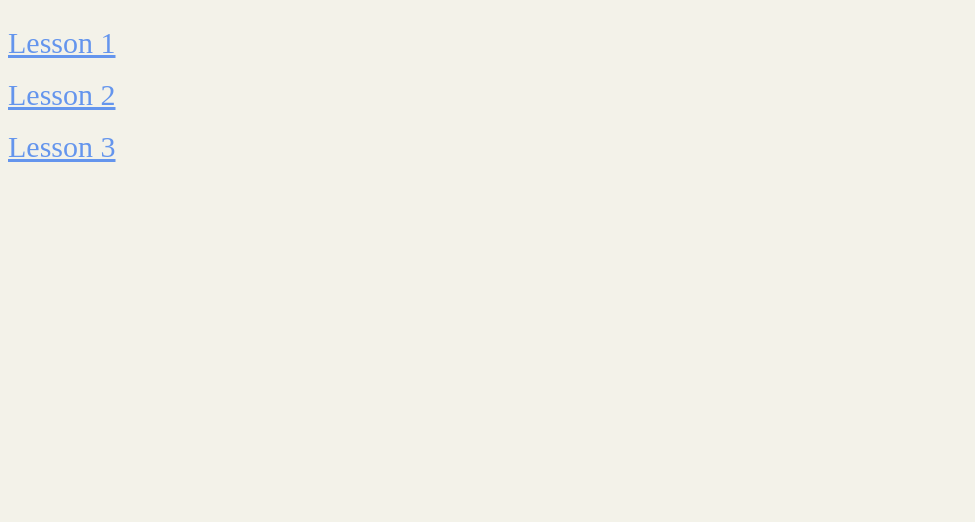
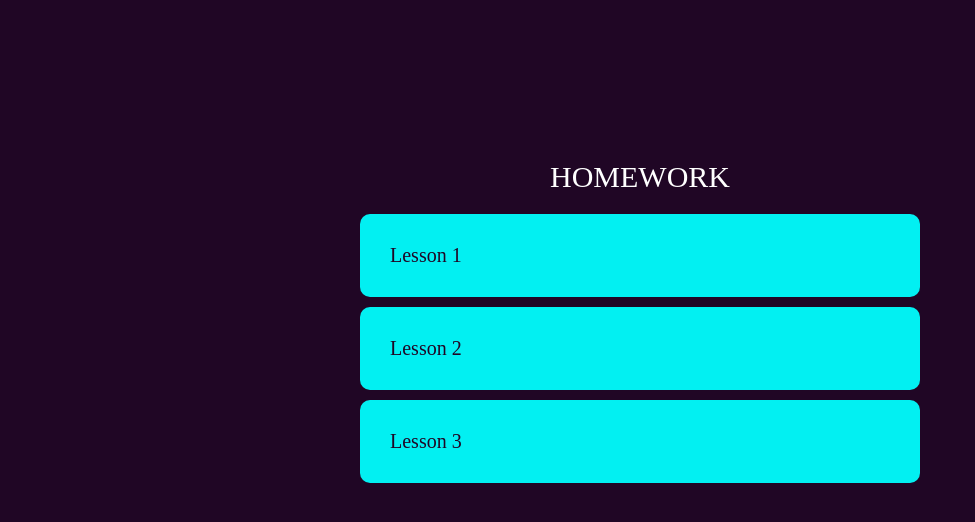
Before and after one commit to E1ano/Okten-html, a plain HTML site: page index.html in a window 1280 px wide. Shown: the whole page, without its empty margins (0-975 px from the left). Drawn offline with Linux system fonts and the light colour scheme.

Commit message:
new nav-menu

```diff
--- a/index.html
+++ b/index.html
@@ -8,16 +8,49 @@
     <title>OktenNAV</title>
     <style>
         body {
-            background: rgb(243, 242, 233);
+            background: #200625FF;
+        }
+
+        .wrapper {
+            margin-top: 150px;
+        }
+
+        .lesson {
+            width: 500px;
+            margin: 10px auto;
+            background: rgba(0, 255, 255, 0.94);
+            padding: 30px;
+            border-radius: 10px;
+        }
+
+        .lesson a {
+            text-decoration: none;
+            font-size: 20px;
+            color: #200625FF;
+            transition: 0.2s;
+        }
+
+        .lesson a:hover {
+            font-size: 24px;
+        }
+
+        .homework {
+            color:#fff;
+            margin: 0 auto;
+            width: 500px;
+            text-align: center;
+            padding: 10px;
+            font-size: 30px;
         }
     </style>
 </head>
 <body>
-<br>
-<div class="lesson"><a href="./lesson1/index.html" style="font-size: 30px; color: cornflowerblue">Lesson 1</a></div>
-<br>
-<div class="lesson"><a href="./lesson2/index.html" style="font-size: 30px; color: cornflowerblue">Lesson 2</a></div>
-<br>
-<div class="lesson"><a href="./lesson3/index.html" style="font-size: 30px; color: cornflowerblue">Lesson 3</a></div>
+<div class="wrapper">
+    <div class="homework">HOMEWORK</div>
+
+    <div class="lesson"><a href="./lesson1/index.html">Lesson 1</a></div>
+    <div class="lesson"><a href="./lesson2/index.html">Lesson 2</a></div>
+    <div class="lesson"><a href="./lesson3/index.html">Lesson 3</a></div>
+</div>
 </body>
 </html>
```
